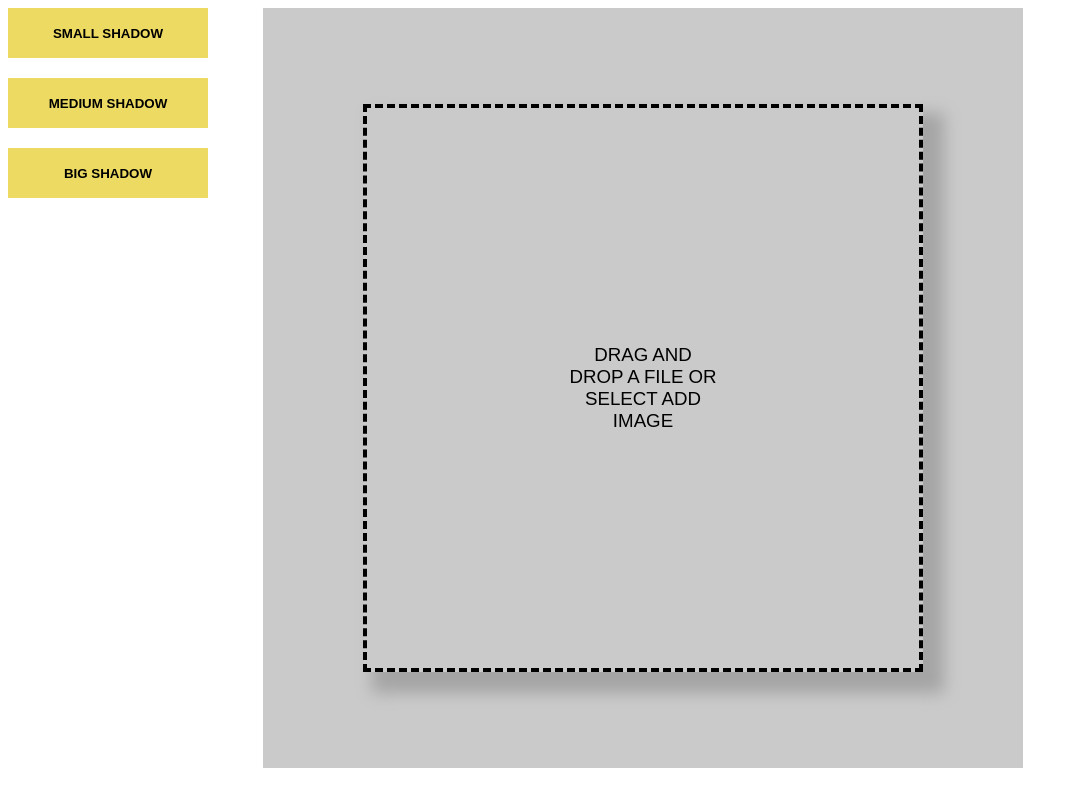
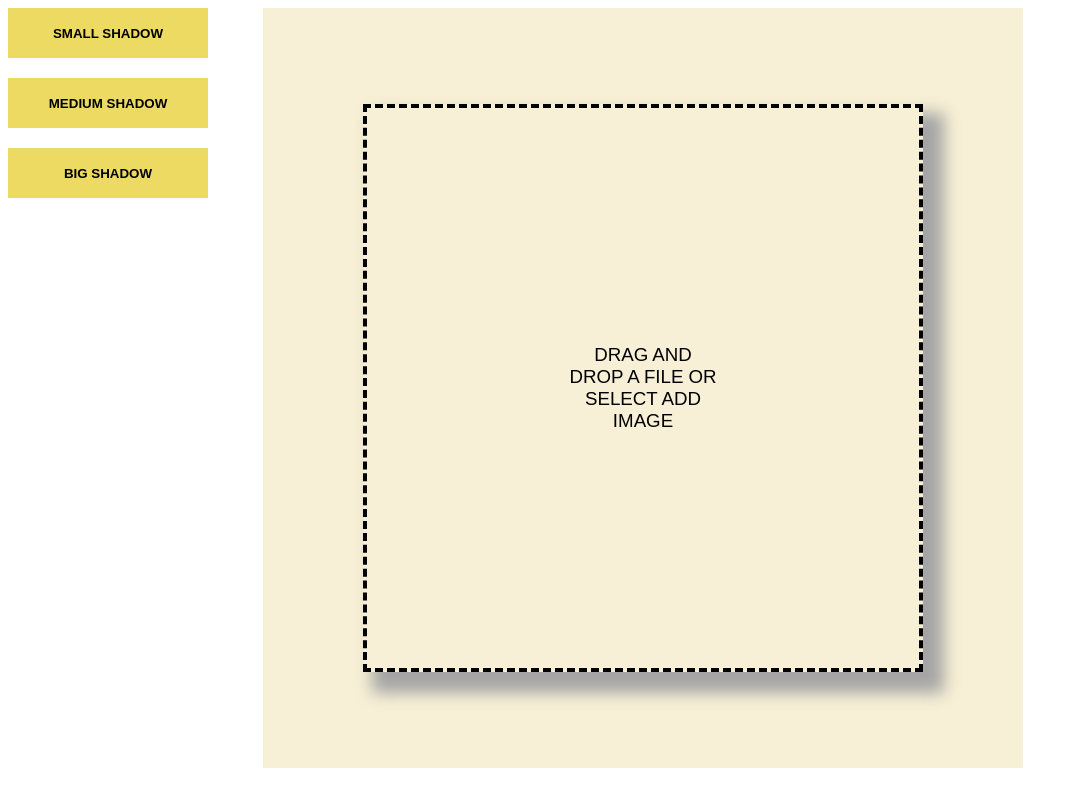
Before and after one commit to marcotiberio/luiscius-books, a plain HTML site: page index.html in a window 1280 px wide. Shown: the whole page, without its empty margins (0-1078 px from the left). Drawn offline with nearby package versions, Linux system fonts and the light colour scheme.

Commit message:
changed bg color for club genuine

```diff
--- a/style.css
+++ b/style.css
@@ -14,7 +14,7 @@ body {
   }
 
   .file-upload {
-    background-color: #cacaca;
+    background-color: #f7f0d6;
     width: 70vh;
     height: 70vh;
     margin: 0;
```
